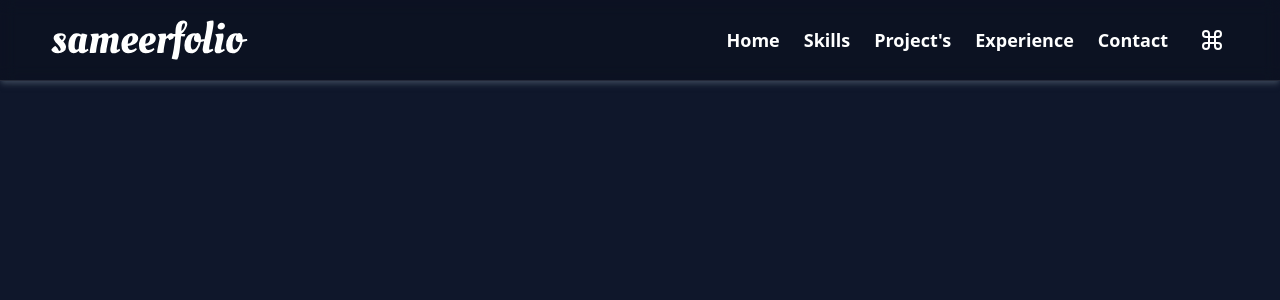
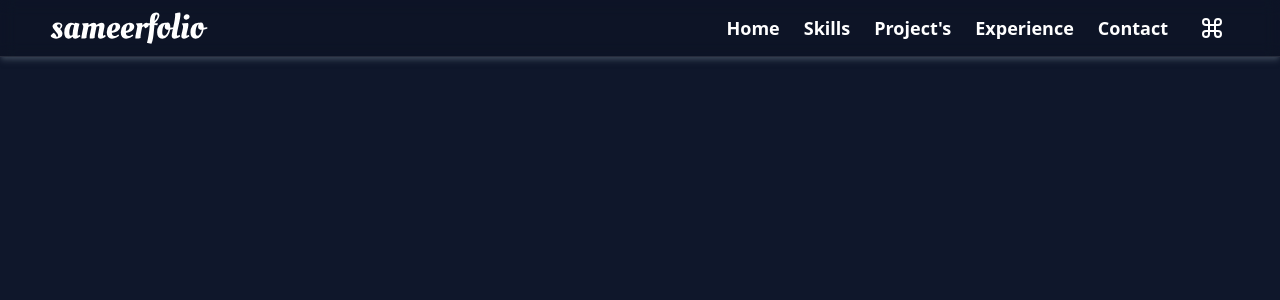
Before and after one commit to ma3llim007/sameerfolio, a React (Vite) app: page / in a window 1280 px wide. Shown: the top 300 px of the page. Built offline with nearby package versions, Linux system fonts and the light colour scheme.

Commit message:
style: update the height of the header section

```diff
--- a/src/components/Header.jsx
+++ b/src/components/Header.jsx
@@ -2,14 +2,14 @@ import { Command } from "lucide-react";
 
 const Header = () => {
     return (
-        <div className="fixed top-0 left-0 right-0 z-50 bg-black/20 backdrop-blur-sm border-b border-white/10 shadow-md shadow-gray-700 transition-all duration-300">
-            <div className="grid grid-cols-2 px-6 md:px-12 h-20 max-w-full mx-auto">
+        <div className="fixed top-0 left-0 right-0 z-50 bg-black/10 backdrop-blur-sm border-b border-white/10 shadow-md shadow-gray-700 transition-all duration-300">
+            <div className="grid grid-cols-2 items-center px-6 md:px-12 h-14 max-w-full mx-auto">
                 {/* Logo Section */}
-                <div className="w-[200px] h-[55px]">
+                <div className="w-[160px] h-[40px] flex items-center">
                     <img className="w-full h-auto object-contain" src="logo.svg" alt="Sameerfolio Logo" />
                 </div>
                 <nav className="flex items-center justify-end gap-6">
-                    <ul className="hidden md:flex items-center gap-6 font-semibold text-lg text-dark-text">
+                    <ul className="hidden md:flex items-center gap-6 font-semibold text-lg">
                         <li className="hover:text-primary transition">Home</li>
                         <li className="hover:text-primary transition">Skills</li>
                         <li className="hover:text-primary transition">Project's</li>
```
